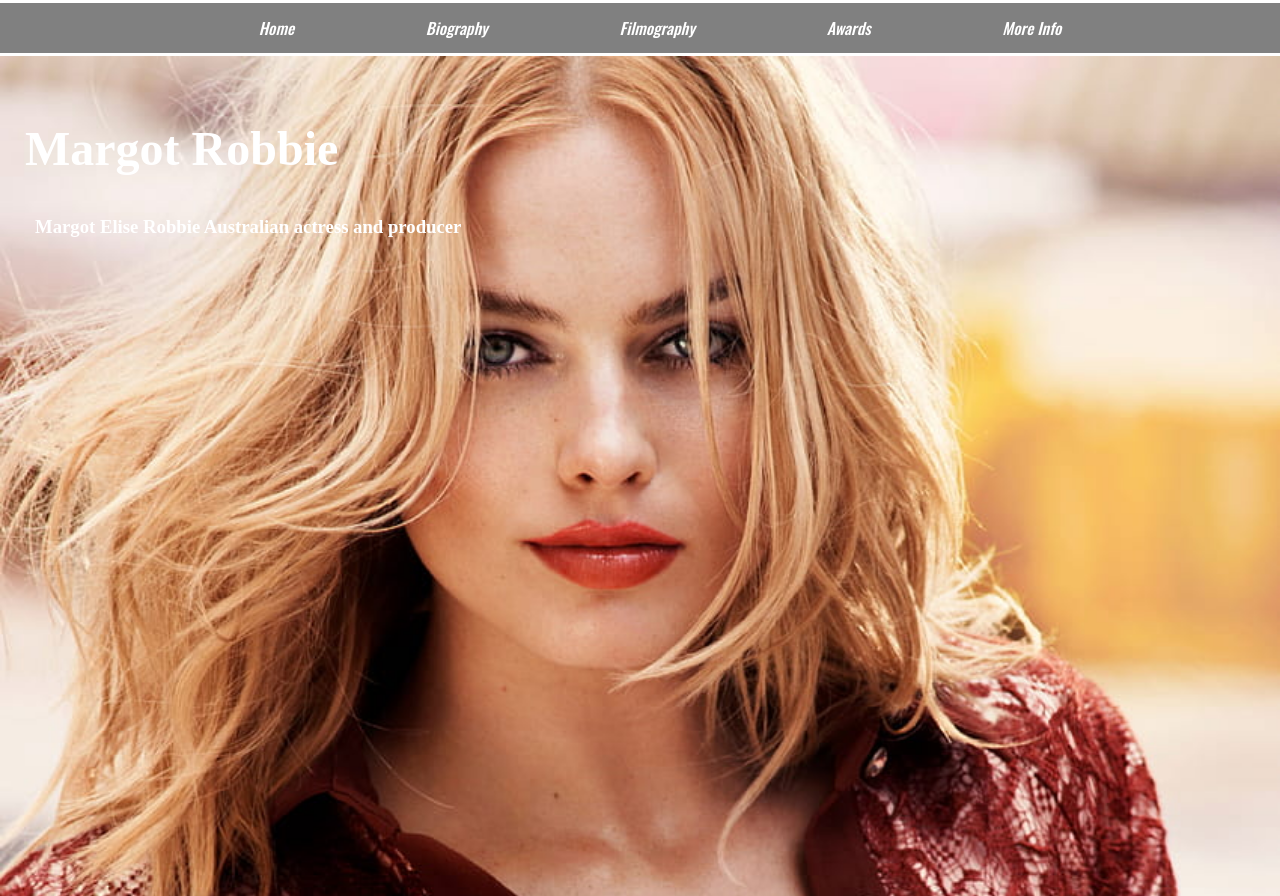
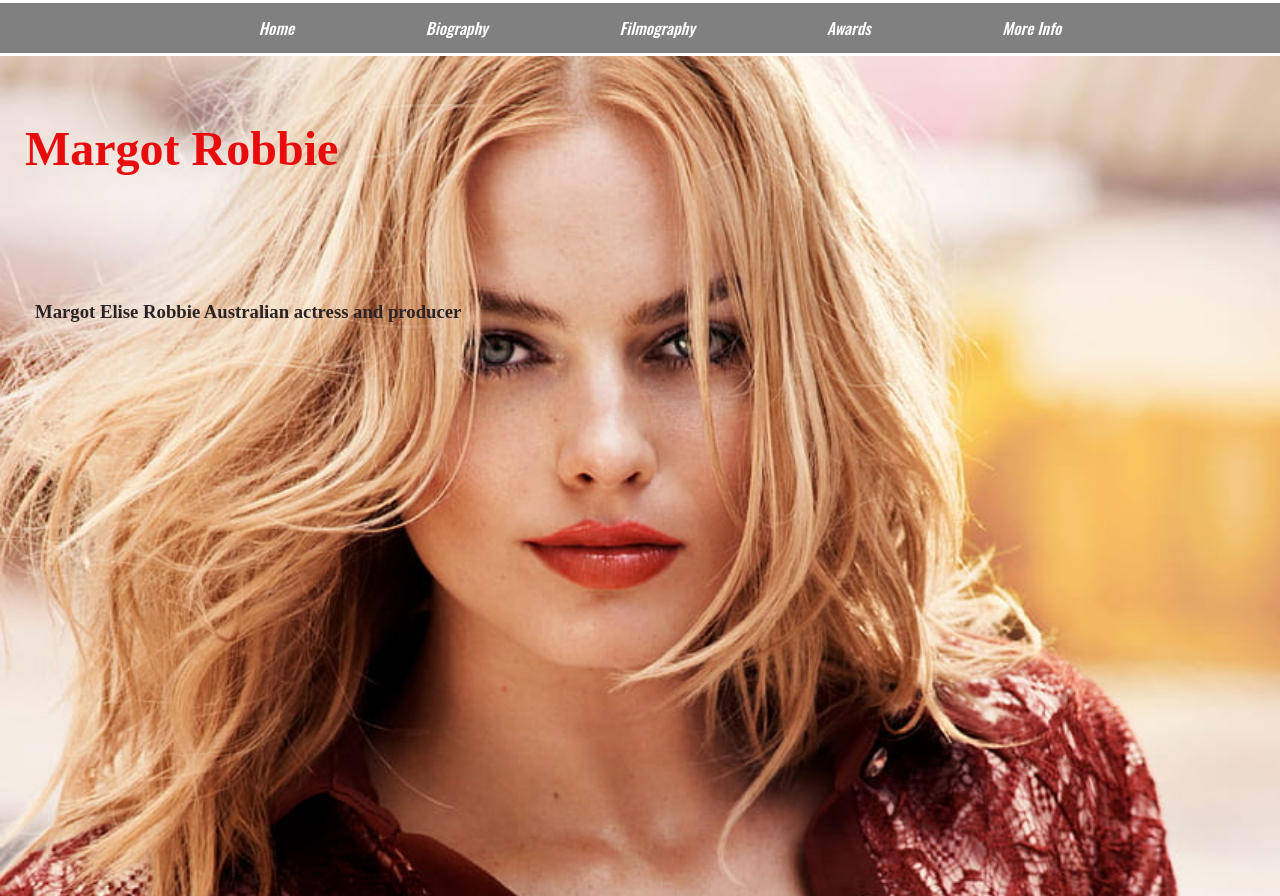
Before and after one commit to nurlanmusayev2000/Tribute_project, a plain HTML site: page index.html in a window 1280 px wide. Shown: the top 896 px of the page. Drawn offline with nearby package versions, Linux system fonts and the light colour scheme.

```diff
--- a/index.css
+++ b/index.css
@@ -82,7 +82,7 @@
 }
 
 .actriss-name {
-    color: white;
+    color: #e90c0c;
     font-family: 'Times New Roman', Times, serif;
     font-size: 3rem;
     padding: 25px;
@@ -91,12 +91,13 @@
 .mini-info {
     padding: 15px;
     margin-left: 20px;
-    color: white;
+    color: #2b2323;
+    line-height: 191px;
+    font-weight: bolder;
 }
 
 #biography {
     background-color: azure;
-    /* margin: 40px 80px; */
 }
 
 .bio {
```
